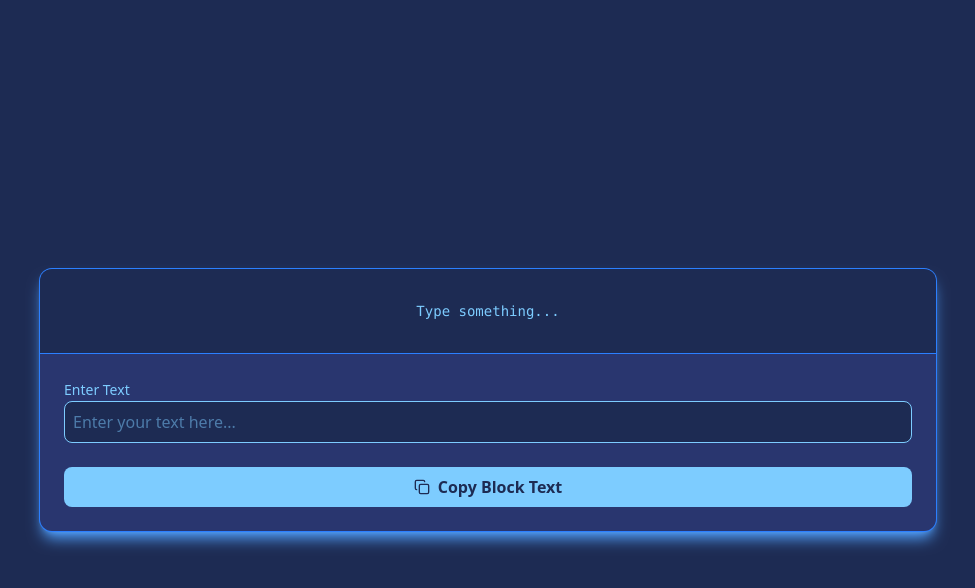
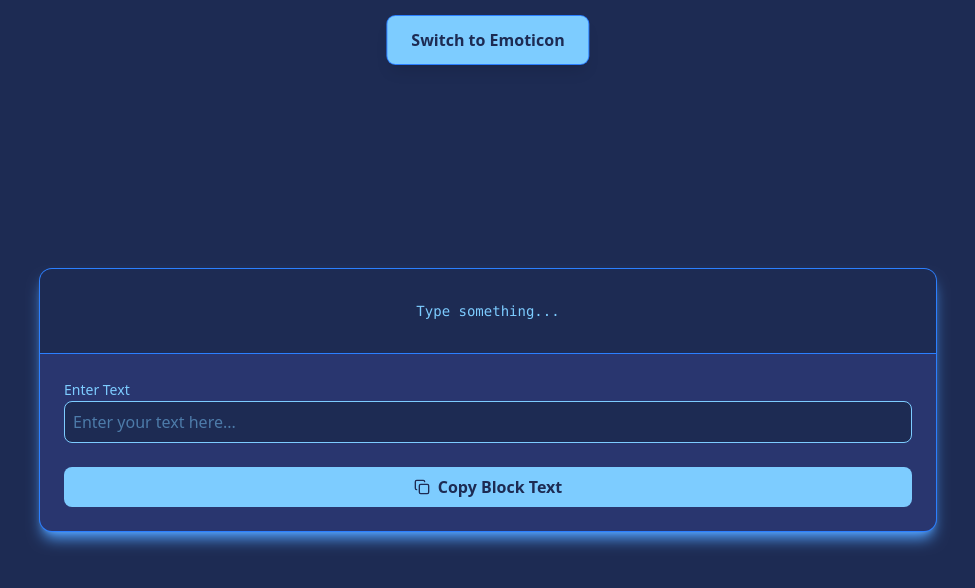
Before and after one commit to DhruvSinha2003/emoticon-maker, a React (Vite) app: page / in a window 1280 px wide. Shown: the top 588 px of the page, without its empty margins (152-1127 px from the left). Built offline with nearby package versions, Linux system fonts and the light colour scheme.

Commit message:
working babyyy

```diff
--- a/src/App.jsx
+++ b/src/App.jsx
@@ -1,10 +1,43 @@
+import { useState } from "react";
 import Emoticon from "./Emoticon";
 import TextStyler from "./TextStyler";
 
 function App() {
+  const [toggle, setToggle] = useState(0);
+  const [isAnimating, setIsAnimating] = useState(false);
+
+  const handleToggle = () => {
+    setIsAnimating(true);
+    setToggle((prev) => (prev === 0 ? 1 : 0));
+    setTimeout(() => setIsAnimating(false), 300);
+  };
+
   return (
-    <div>
-      <TextStyler />
+    <div className="relative">
+      <div className="fixed top-4 left-1/2 -translate-x-1/2 z-10">
+        <button
+          onClick={handleToggle}
+          className="group px-6 py-3 bg-[#7DCCFF] hover:bg-[#9DD9FF] text-[#1D2B53]
+                   rounded-lg font-semibold shadow-lg
+                   ring-1 ring-blue-500 flex items-center justify-center
+                   min-w-[160px] transition-all duration-300 ease-in-out
+                   hover:scale-105 active:scale-95"
+        >
+          <span className="inline-block transition-all duration-300 ease-in-out group-hover:-translate-y-0.5">
+            {toggle === 0 ? "Switch to Emoticon" : "Switch to Text Styler"}
+          </span>
+        </button>
+      </div>
+
+      <div className="relative">
+        <div
+          className={`transition-all duration-300 ease-in-out ${
+            isAnimating ? "opacity-80 scale-98" : "opacity-100 scale-100"
+          }`}
+        >
+          {toggle === 0 ? <TextStyler /> : <Emoticon />}
+        </div>
+      </div>
     </div>
   );
 }
--- a/src/TextStyler.jsx
+++ b/src/TextStyler.jsx
@@ -1,5 +1,5 @@
 import { Check, Copy } from "lucide-react";
-import { useState } from "react";
+import { useEffect, useState } from "react";
 
 const TextStyler = () => {
   const [inputText, setInputText] = useState("");
@@ -236,6 +236,10 @@ const TextStyler = () => {
     return lines.join("\n");
   };
 
+  useEffect(() => {
+    document.title = inputText || "Text Styler";
+  }, [inputText]);
+
   const copyToClipboard = async () => {
     await navigator.clipboard.writeText(generateBlockText(inputText));
     setShowToast(true);
```
